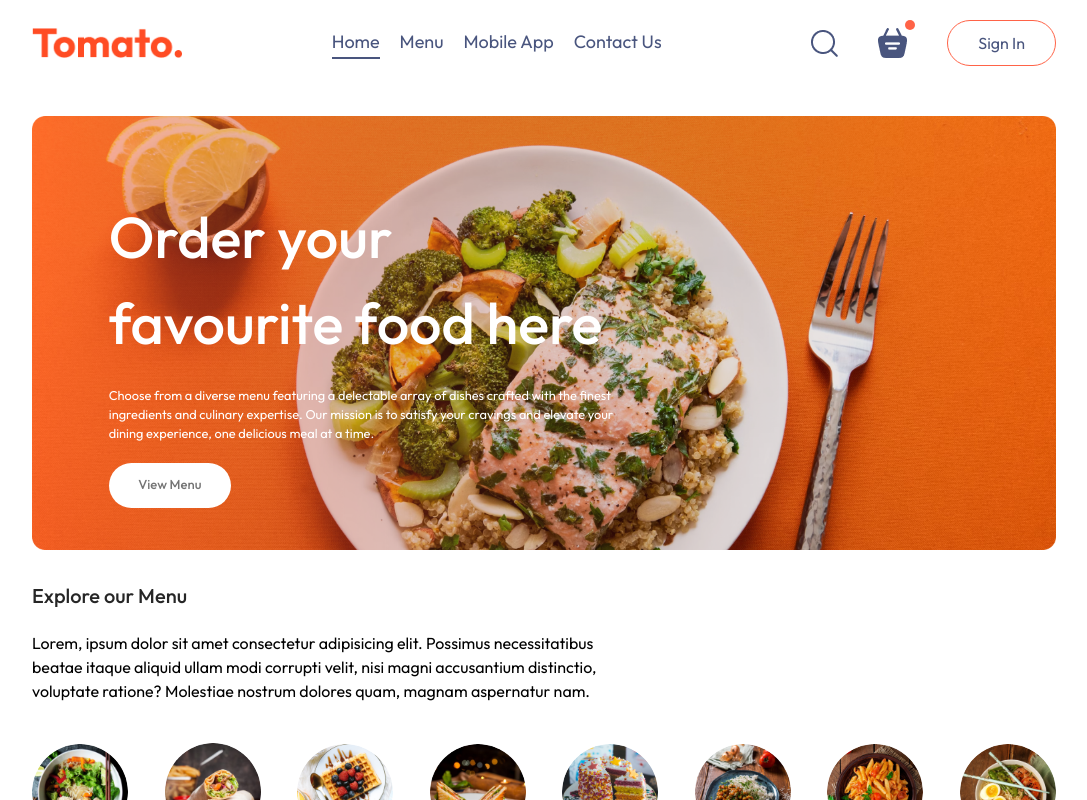
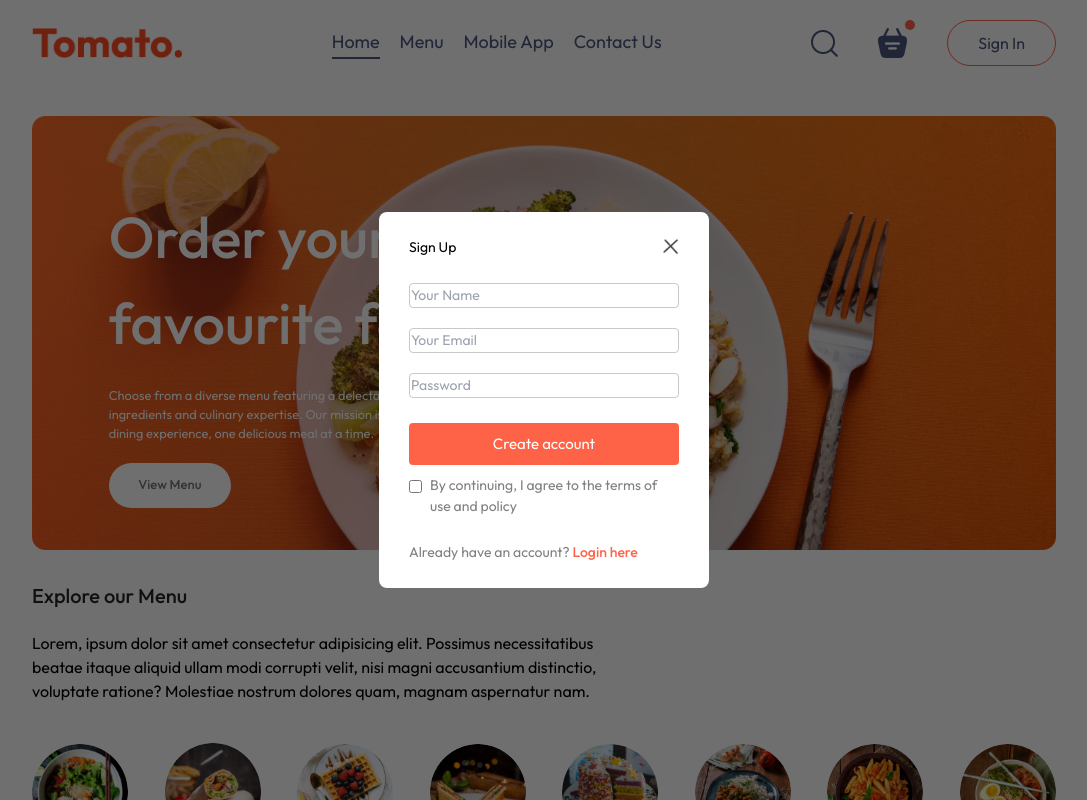
Before and after one commit to singhalharsh1611/KhanaKart, a React (Vite) app in the folder frontend/: page / in a window 1280 px wide. Both pictures are taken after a click on the button "Sign In". Shown: the top 800 px of the page, without its empty margins (96-1183 px from the left). Built offline with nearby package versions, Linux system fonts and the light colour scheme.

Commit message:
Made sign up login popup component

```diff
--- a/frontend/src/App.jsx
+++ b/frontend/src/App.jsx
@@ -1,4 +1,4 @@
-import React from 'react'
+import React, { useState } from 'react'
 import Navbar from './components/Navbar/Navbar'
 
 import { Route, Routes } from 'react-router-dom'
@@ -6,12 +6,16 @@
 import Cart from './pages/Cart/Cart'
 import PlaceOrder from './pages/PlaceOrder/PlaceOrder'
 import Footer from './components/Footer/Footer'
+import LoginPopup from './components/LoginPopup/LoginPopup'
 
 const App = () => {
+const [showLogin,setShowLogin] = useState(false)
+
   return (
     <>
+    {showLogin?<LoginPopup setShowLogin={setShowLogin}/>:<></>}
       <div className='app'>
-      <Navbar/>
+      <Navbar setShowLogin = {setShowLogin}/>
       <Routes>
         <Route path="/" element={<Home/>}/>
         <Route path="/cart" element={<Cart/>}/>
--- /dev/null
+++ b/frontend/src/components/LoginPopup/LoginPopup.css
@@ -0,0 +1,65 @@
+.login-popup{
+    position: absolute;
+    z-index: 1;
+    width: 100%;
+    height: 100%;
+    background-color: #00000090;
+    display: grid;
+}
+.login-popup-container{
+    place-self: center;
+    width: max(23vw , 330px);
+    color: #808080;
+    background-color: white;
+    display: flex;
+    flex-direction: column;
+    gap: 25px;
+    padding: 25px 30px;
+    border-radius: 8px;
+    font-size: 14px;
+    animation: fadeIn 0.5s;
+}
+.login-popup-title{
+    display: flex;
+    justify-content: space-between;
+    align-items: center;
+    color: black;
+}
+.login-popup-title img{
+    width: 16px;
+    cursor: pointer;
+}
+.login-popup-inputs{
+    display: flex;
+    gap: 20px;
+    flex-direction: column;
+}
+.login-popup-inputs input{
+    outline: none;
+    border: 1px solid #c9c9c9;
+    padding: 1px;
+    border-radius: 4px;
+}
+.login-popup-container button{
+    border: none;
+    padding: 10px;
+    border-radius: 4px;
+    color: white;
+    background-color: tomato;
+    font-size: 15px;
+    cursor: pointer;
+}
+.login-popup-condition {
+    display: flex;
+    align-items: start;
+    gap: 8px;
+    margin-top: -15px;
+}
+.login-popup-condition input{
+    margin-top: 5px;
+}
+.login-popup p span{
+    color: tomato;
+    font-weight: 500;
+    cursor: pointer;
+}
--- /dev/null
+++ b/frontend/src/components/LoginPopup/LoginPopup.jsx
@@ -0,0 +1,37 @@
+import React, { useState } from 'react'
+import './LoginPopup.css'
+import { assets } from '../../assets/assets'
+const LoginPopup = ({setShowLogin}) => {
+
+    const [currState,setCurrState] = useState("Sign Up")
+
+  return (
+    <div className='login-popup'>
+      <form className="login-popup-container">
+        <div className="login-popup-title">
+            <h2>{currState}</h2>
+            <img onClick={()=>setShowLogin(false)} src={assets.cross_icon} alt = ""/>
+        </div>
+        <div className="login-popup-inputs">
+            {currState==="Login"?<></>:<input type="text" placeholder='Your Name' required />}
+            <input type="email" placeholder='Your Email' required />
+            <input type= "password" placeholder='Password' required />
+
+        </div>
+        <button>{currState==="Sign Up"?"Create account":"Login"}</button>
+        <div className="login-popup-condition">
+            <input type="checkbox" required/>
+            <p> By continuing, I agree to the terms of use and policy</p>
+        </div>
+        {currState==="Login"
+        ?<p>Create a new account? <span onClick={()=>setCurrState("Sign Up")}>Click here</span></p>
+        :<p>Already have an account? <span onClick={()=>setCurrState("Login")}>Login here</span></p>
+}
+
+
+      </form>
+    </div>
+  )
+}
+
+export default LoginPopup
--- a/frontend/src/components/Navbar/Navbar.jsx
+++ b/frontend/src/components/Navbar/Navbar.jsx
@@ -3,7 +3,7 @@
 import { assets } from '../../assets/assets'
 import { Link } from 'react-router-dom';
 
-const Navbar = () => {
+const Navbar = ({setShowLogin}) => {
 
     const [menu,setMenu] = useState("home");
 
@@ -23,7 +23,7 @@
             <img src={assets.basket_icon} alt=""/>
             <div className="dot"></div>
         </div>
-        <button>Sign In</button>
+        <button onClick={()=>setShowLogin(true)}>Sign In</button>
       </div>
     </div>
   )
```
